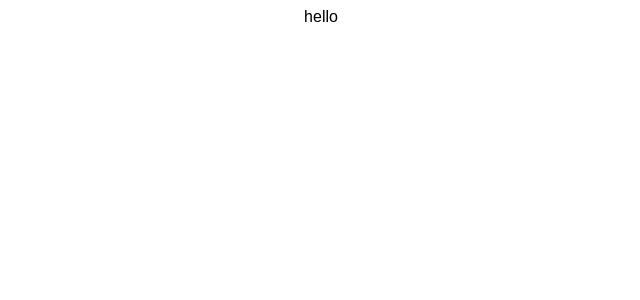
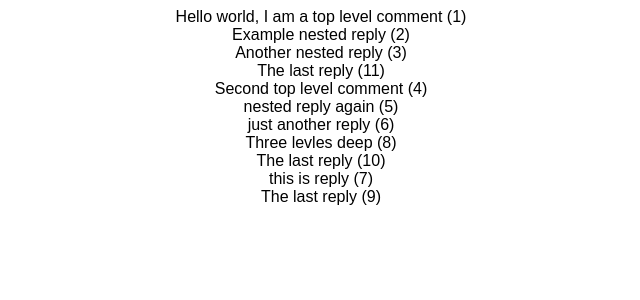
Before and after one commit to Crystak1831/ReactDemo, a React (Create React App) app: page / in a window 1280 px wide. Shown: the top 300 px of the page, without its empty margins (319-959 px from the left). Built offline with nearby package versions, Linux system fonts and the light colour scheme.

Commit message:
comment Tree

```diff
--- a/src/CommentTree/CommentTree.js
+++ b/src/CommentTree/CommentTree.js
@@ -1,7 +1,12 @@
 import React, { useState, useEffect } from "react";
 
-const comment = [
-  { id: 1, body: "Hello world, I am a top level comment (1)", parentId: null },
+export default function CommentTrees() {
+  const comments = [
+    {
+      id: 1,
+      body: "Hello world, I am a top level comment (1)",
+      parentId: null
+    },
     { id: 2, body: "Example nested reply (2)", parentId: 1 },
     { id: 3, body: "Another nested reply (3)", parentId: 1 },
     { id: 4, body: "Second top level comment (4)", parentId: null },
@@ -14,7 +19,55 @@ const comment = [
     { id: 11, body: "The last reply (11)", parentId: 1 }
   ];
 
-export default function CommentTrees() {
-  const [comment, setComment] = [];
-  return <div>hello</div>;
+  const [msg, setMsg] = useState([]);
+  useEffect(() => {
+    format();
+  }, []);
+
+  const organizer = (arr, item) => {
+    arr.forEach((element) => {
+      if (element.id === item.parentId) {
+        element.children = element.children
+          ? [...element.children, item]
+          : [item];
+      } else {
+        element.children && organizer(element.children, item);
       }
+    });
+  };
+
+  const format = () => {
+    let data = [];
+    for (let item of comments) {
+      if (item.parentId === null) {
+        data.push(item);
+        // console.log(data)
+      } else {
+        organizer(data, item);
+      }
+    }
+    setMsg(data);
+  };
+  return (
+    <div>
+      {msg.map((item) => {
+        return <Tree key={item.id} data={item} />;
+      })}
+    </div>
+  );
+}
+const Tree = ({ data }) => {
+  return (
+    <>
+      <div>{data.body}</div>
+      {data.children &&
+        data.children.map((item) => {
+          return (
+            <div>
+              <Tree key={item.id} data={item} />
+            </div>
+          );
+        })}
+    </>
+  );
+};
```
Lines whose indentation alone changed are shown as unchanged.
